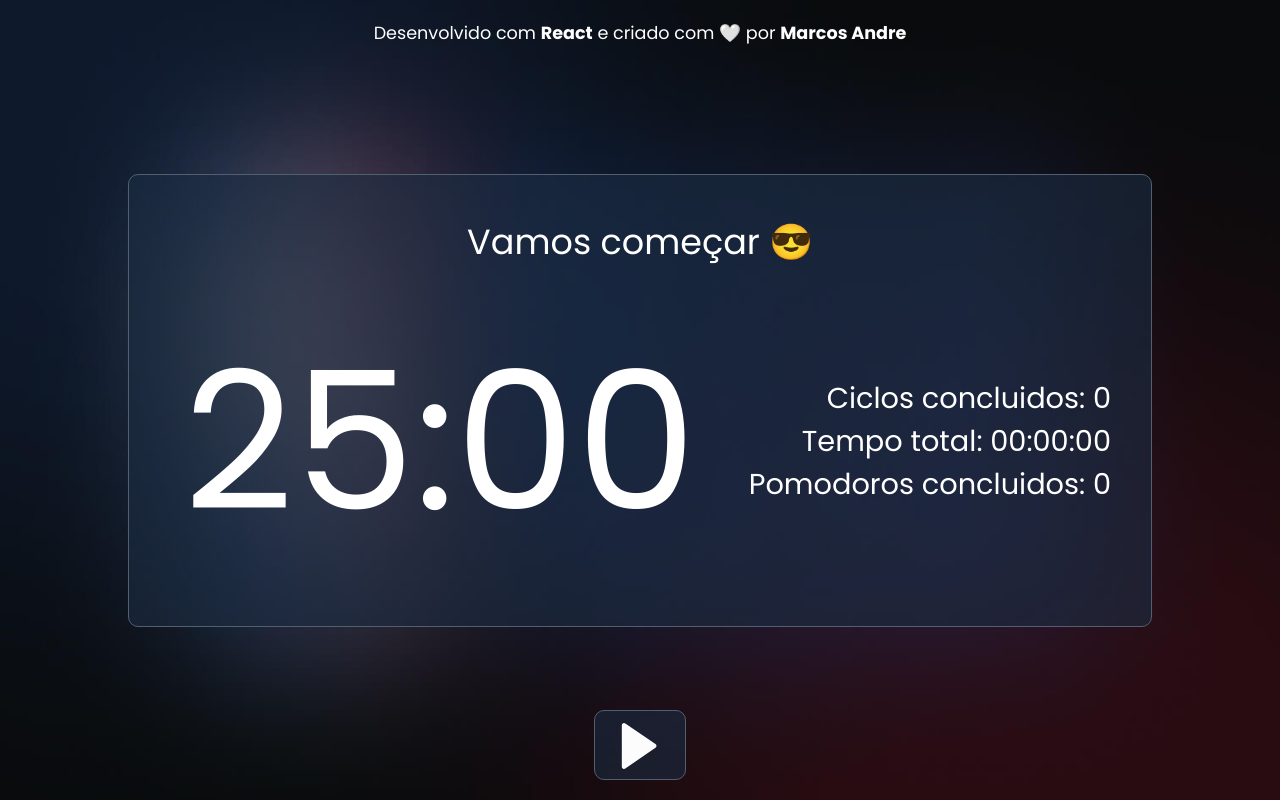
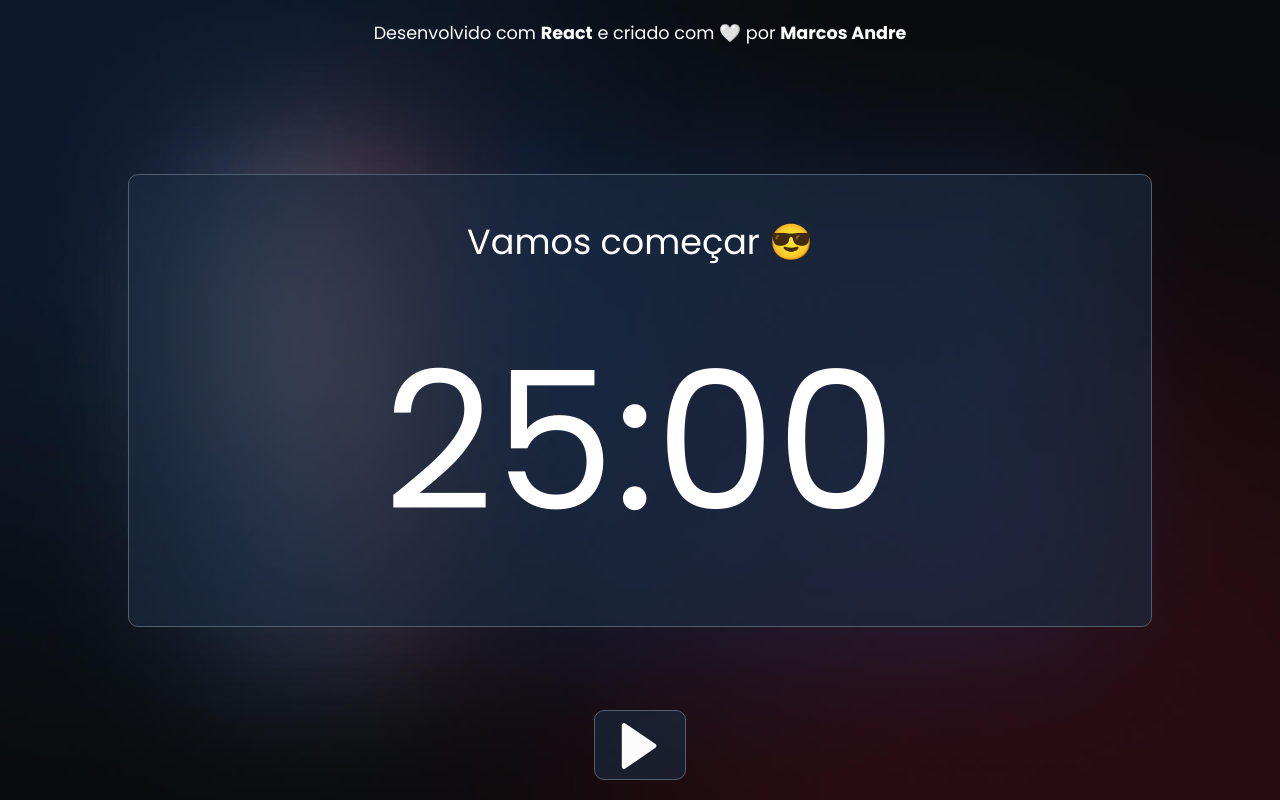
Before and after one commit to iamdevmarcos/pomodoro-web, a React (Create React App) app: page / in a window 1280 px wide. Built offline with nearby package versions, Linux system fonts and the light colour scheme.

Commit message:
feat: showing details after first click on app

```diff
--- a/src/components/PomodoroTimer/index.tsx
+++ b/src/components/PomodoroTimer/index.tsx
@@ -117,11 +117,13 @@ const PomodoroTimer: React.FC<PomodoroTimerProps> = ({
           <Timer mainTime={mainTime} />
         </div>
 
-        <div className="details">
-          <p>Ciclos concluidos: {completedCycles}</p>
-          <p>Tempo total: {secondsToTime(fullWorkingTime)}</p>
-          <p>Pomodoros concluidos: {numbeOfPomodoros}</p>
-        </div>
+        {!firstTimeOnApp && (
+          <div className="details">
+            <p>Ciclos concluidos: {completedCycles}</p>
+            <p>Tempo total: {secondsToTime(fullWorkingTime)}</p>
+            <p>Pomodoros concluidos: {numbeOfPomodoros}</p>
+          </div>
+        )}
       </Flex>
 
       <Menu>
```
